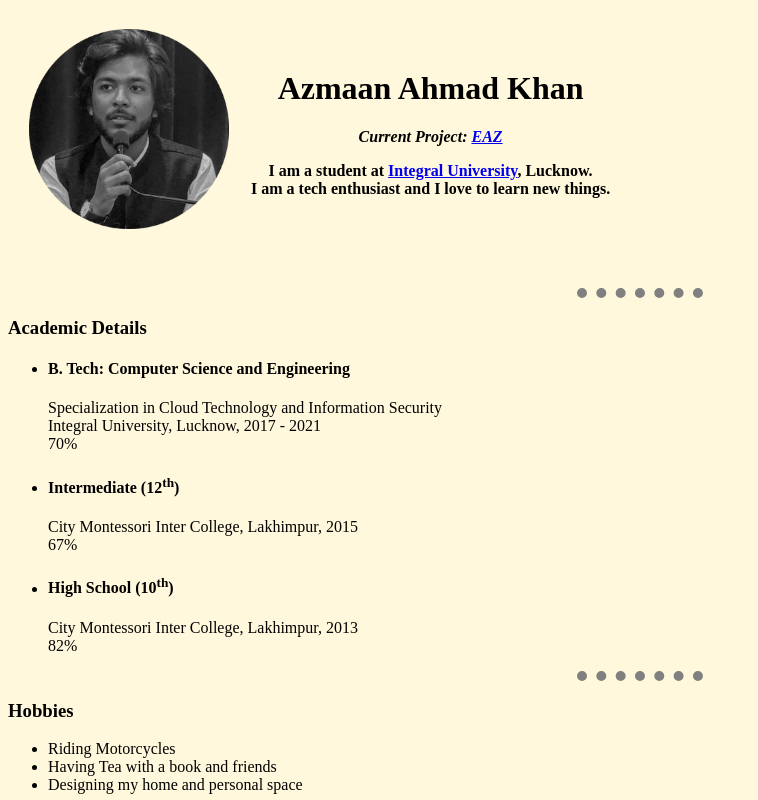
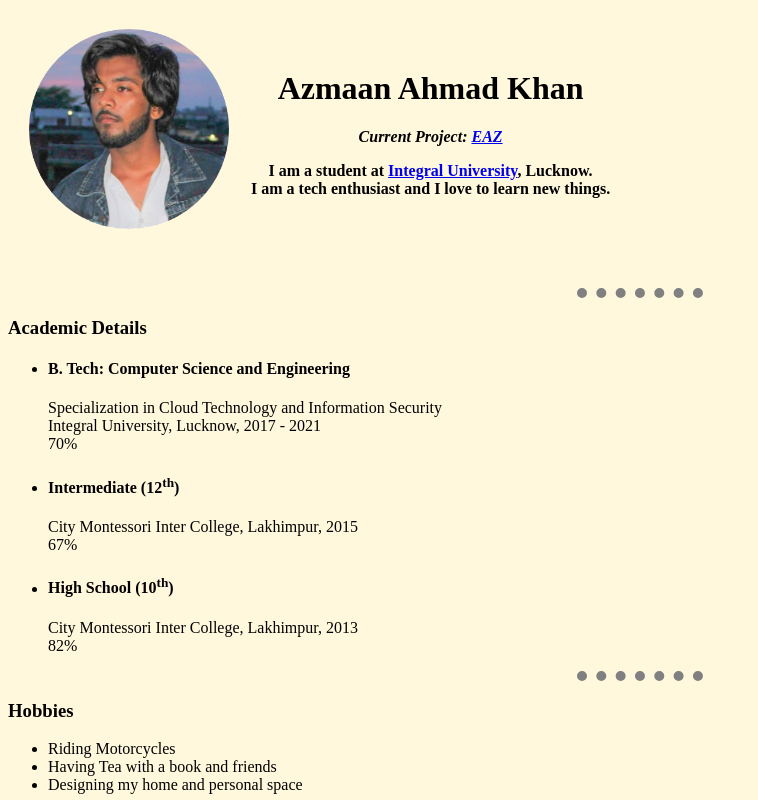
Before and after one commit to azmaanism/a-love-letter-to-cinema, a plain HTML site: page index.html in a window 1280 px wide. Shown: the top 800 px of the page, without its empty margins (0-758 px from the left). Drawn offline with Linux system fonts and the light colour scheme.

Commit message:
Update index.html

```diff
--- a/index.html
+++ b/index.html
@@ -22,7 +22,7 @@
 
 <body>
   <table cellspacing="20">
-    <th><img src="az2.png" alt="Azmaan profile pinterest "width="200" height="200"></th>
+    <th><img src="az3.png" alt="Azmaan profile pinterest "width="200" height="200"></th>
     <th>  <h1>Azmaan Ahmad Khan</h1>
       <p><em>Current Project: <a href="https://enfieldandactivazone.com/">EAZ</a><strong></strong></em>
       <p>I am a student at <a href="https://iul.ac.in/">Integral University</a>, Lucknow. <br>I am a tech enthusiast and I love to learn new things.</th>
```
